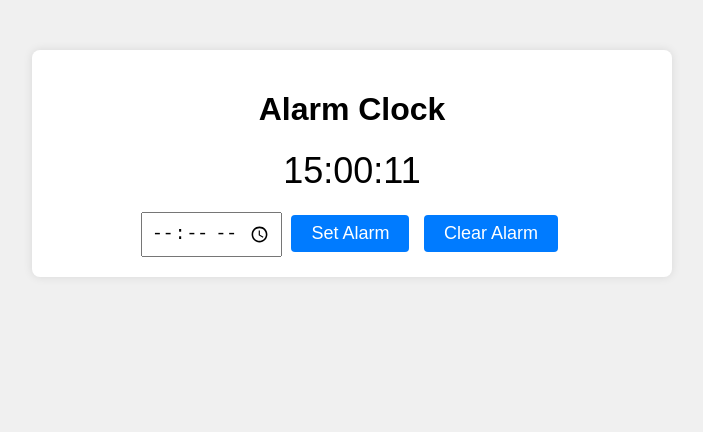
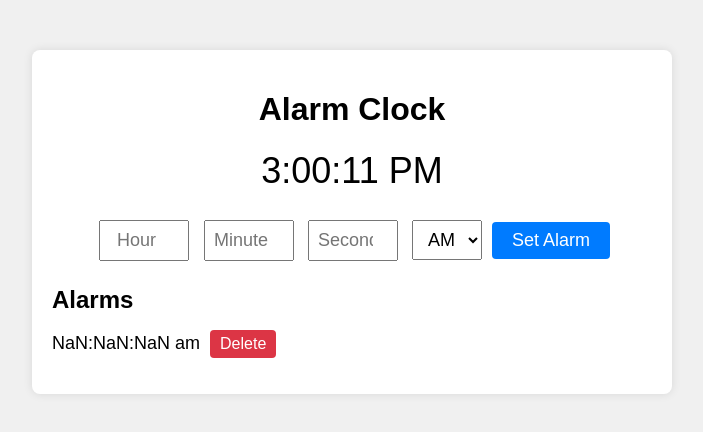
Before and after one commit to shubhanshu7/alarm-clock, a plain HTML site: page index.html in a window 1280 px wide. Both pictures are taken after a click on the button "Set Alarm". Shown: the whole page, without its empty margins (288-991 px from the left). Drawn offline with Linux system fonts and the light colour scheme.

Commit message:
added more features

```diff
--- a/index.html
+++ b/index.html
@@ -13,9 +13,18 @@
       <div id="time"></div>
     </div>
     <div class="alarm">
-      <input type="time" id="alarmTime">
+      <input type="number" id="alarmHours" placeholder="Hour">
+      <input type="number" id="alarmMinutes" placeholder="Minute">
+      <input type="number" id="alarmSeconds" placeholder="Second">
+      <select id="ampm">
+        <option value="am">AM</option>
+        <option value="pm">PM</option>
+      </select>
       <button id="setAlarm">Set Alarm</button>
-      <button id="clearAlarm">Clear Alarm</button>
+    </div>
+    <div class="alarms">
+      <h2>Alarms</h2>
+      <ul id="alarmsList"></ul>
     </div>
   </div>
 
--- a/script.js
+++ b/script.js
@@ -1,53 +1,102 @@
 document.addEventListener('DOMContentLoaded', function() {
   const timeDisplay = document.getElementById('time');
-    const alarmTimeInput = document.getElementById('alarmTime');
+  const alarmHoursInput = document.getElementById('alarmHours');
+  const alarmMinutesInput = document.getElementById('alarmMinutes');
+  const alarmSecondsInput = document.getElementById('alarmSeconds');
+  const ampmSelect = document.getElementById('ampm');
   const setAlarmButton = document.getElementById('setAlarm');
-    const clearAlarmButton = document.getElementById('clearAlarm');
-    let alarmTime;
+  const alarmsList = document.getElementById('alarmsList');
+  let alarms = [];
 
-    // Function to update the clock display
   function updateTime() {
     const now = new Date();
-      const hours = String(now.getHours()).padStart(2, '0');
+    let hours = now.getHours();
     const minutes = String(now.getMinutes()).padStart(2, '0');
     const seconds = String(now.getSeconds()).padStart(2, '0');
-      timeDisplay.textContent = `${hours}:${minutes}:${seconds}`;
+    let ampm = hours >= 12 ? 'PM' : 'AM';
+
+    // Convert hours to 12-hour format
+    if (hours > 12) {
+        hours -= 12;
+    } else if (hours === 0) {
+        hours = 12;
     }
 
-    // Function to check if the current time matches the alarm time
-    function checkAlarm() {
-      const now = new Date();
-      const currentHours = now.getHours();
-      const currentMinutes = now.getMinutes();
-
-      if (alarmTime && currentHours === alarmTime.hours && currentMinutes === alarmTime.minutes) {
-        alert('Alarm! Time to wake up!');
-      }
+    // Update time display with AM/PM designation
+    timeDisplay.textContent = `${hours}:${minutes}:${seconds} ${ampm}`;
 }
 
-    // Function to set the alarm time
+
   function setAlarm() {
-      const [hours, minutes] = alarmTimeInput.value.split(':');
-      alarmTime = {
-        hours: parseInt(hours),
-        minutes: parseInt(minutes)
-      };
-      alert(`Alarm is set for ${hours}:${minutes}`);
+    const hours = parseInt(alarmHoursInput.value);
+    const minutes = parseInt(alarmMinutesInput.value);
+    const seconds = parseInt(alarmSecondsInput.value);
+    const ampm = ampmSelect.value;
+
+    alarms.push({ hours, minutes, seconds, ampm });
+    renderAlarms();
   }
 
-    // Function to clear the alarm
-    function clearAlarm() {
-      alarmTime = null;
-      alert('Alarm cleared');
+  function renderAlarms() {
+    alarmsList.innerHTML = '';
+    alarms.forEach((alarm, index) => {
+      const li = document.createElement('li');
+      li.textContent = `${alarm.hours}:${alarm.minutes}:${alarm.seconds} ${alarm.ampm}`;
+      const deleteButton = document.createElement('button');
+      deleteButton.textContent = 'Delete';
+      deleteButton.addEventListener('click', () => deleteAlarm(index));
+      li.appendChild(deleteButton);
+      alarmsList.appendChild(li);
+    });
   }
 
-    // Update the clock every second
+  function deleteAlarm(index) {
+    alarms.splice(index, 1);
+    renderAlarms();
+  }
+
+  function checkAlarms() {
+    const now = new Date();
+    let currentHours = now.getHours();
+    const currentMinutes = now.getMinutes();
+    const currentSeconds = now.getSeconds();
+    let currentAmPm = currentHours >= 12 ? 'pm' : 'am';
+
+    // Convert current hours to 12-hour format
+    if (currentHours > 12) {
+        currentHours -= 12;
+        currentAmPm = 'pm';
+    } else if (currentHours === 0) {
+        currentHours = 12;
+        currentAmPm = 'am';
+    }
+
+    console.log(`Current Time: ${currentHours}:${currentMinutes}:${currentSeconds} ${currentAmPm}`);
+
+    alarms.forEach((alarm, index) => {
+        console.log(`Alarm Time: ${alarm.hours}:${alarm.minutes}:${alarm.seconds} ${alarm.ampm}`);
+
+        // Compare alarm time with current time in 12-hour format
+        if (
+            alarm.hours === currentHours &&
+            alarm.minutes === currentMinutes &&
+            alarm.seconds === currentSeconds &&
+            alarm.ampm === currentAmPm
+        ) {
+            console.log('Alarm! Time to wake up!');
+            alert('Alarm! Time to wake up!');
+            deleteAlarm(index);
+        }
+    });
+}
+
+
+
+
+
+
   setInterval(updateTime, 1000);
+  setInterval(checkAlarms, 1000);
 
-    // Check the alarm every second
-    setInterval(checkAlarm, 1000);
-
-    // Event listeners for setting and clearing the alarm
   setAlarmButton.addEventListener('click', setAlarm);
-    clearAlarmButton.addEventListener('click', clearAlarm);
 });
--- a/styles.css
+++ b/styles.css
@@ -20,15 +20,19 @@ body {
   margin-bottom: 20px;
 }
 
-  .alarm input[type="time"] {
+.alarm input[type="number"],
+.alarm select {
   font-size: 18px;
   padding: 8px;
+  margin: 5px;
+  width: 70px;
+  text-align: center;
 }
 
 .alarm button {
   font-size: 18px;
   padding: 8px 20px;
-    margin: 0 5px;
+  margin-top: 10px;
   cursor: pointer;
   background-color: #007bff;
   color: #fff;
@@ -39,3 +43,38 @@ body {
 .alarm button:hover {
   background-color: #0056b3;
 }
+
+.alarms {
+  margin-top: 20px;
+  text-align: left;
+}
+
+.alarms h2 {
+  font-size: 24px;
+  margin-bottom: 10px;
+}
+
+.alarms ul {
+  list-style: none;
+  padding: 0;
+}
+
+.alarms li {
+  font-size: 18px;
+  margin-bottom: 5px;
+}
+
+.alarms button {
+  font-size: 16px;
+  padding: 5px 10px;
+  cursor: pointer;
+  background-color: #dc3545;
+  color: #fff;
+  border: none;
+  border-radius: 4px;
+  margin-left: 10px;
+}
+
+.alarms button:hover {
+  background-color: #c82333;
+}
```
Lines whose indentation alone changed are shown as unchanged.
